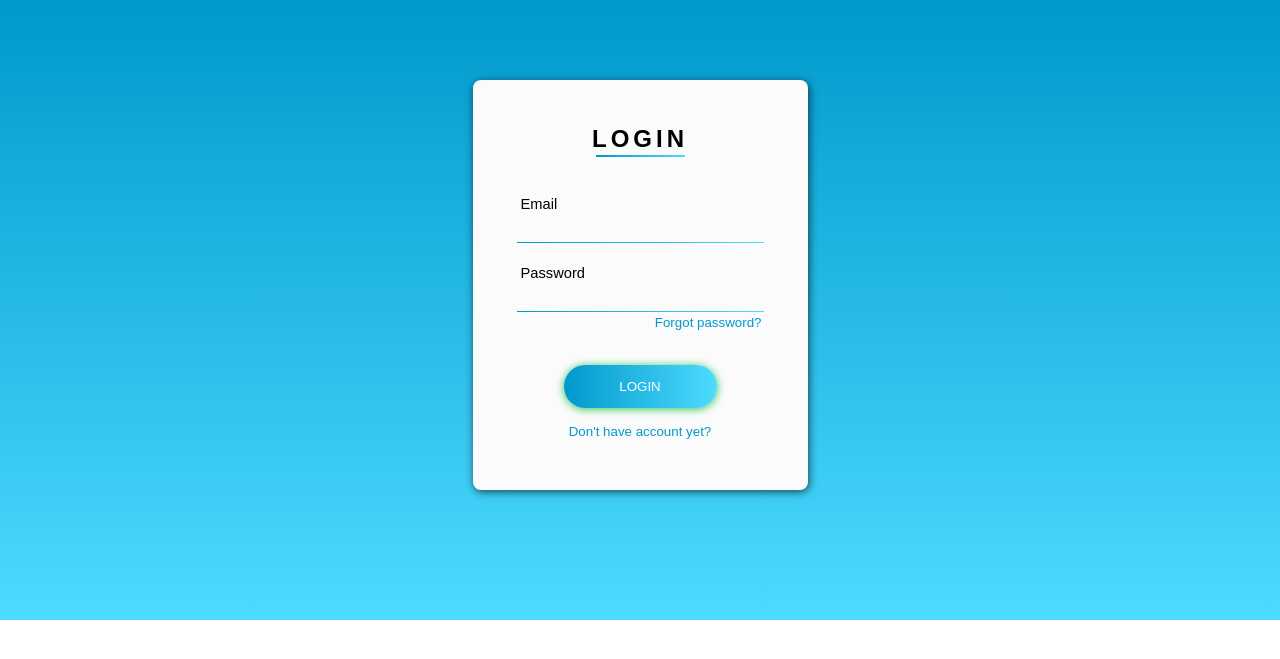
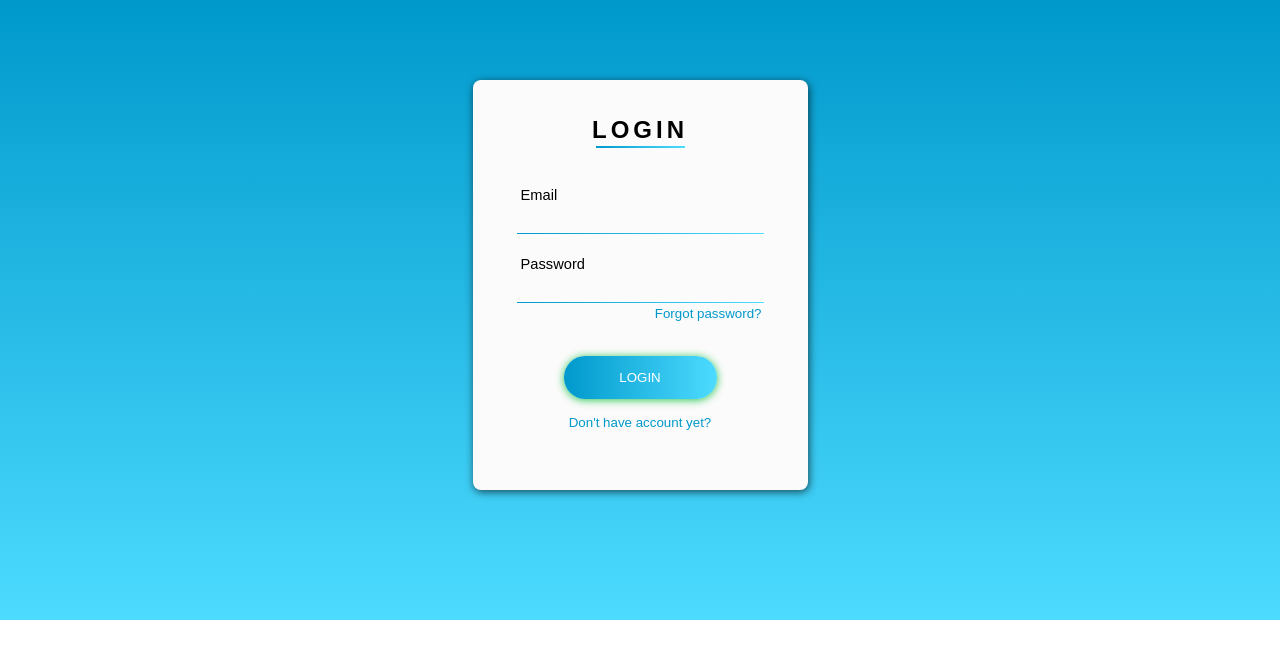
Before and after one commit to AhmadHidayatP/AhmadHidayatP.github.io, a PHP site: page / in a window 1280 px wide. Shown: the top 659 px of the page. Run offline with PHP 8.4, Linux system fonts and the light colour scheme.

Commit message:
Update style.css

```diff
--- a/style.css
+++ b/style.css
@@ -25,7 +25,7 @@
   width: 335px;
 }
 #card-content {
-  padding: 12px 44px;
+  padding: 3px 44px;
 }
 #card-title {
   font-family: "Raleway Thin", sans-serif;
```
